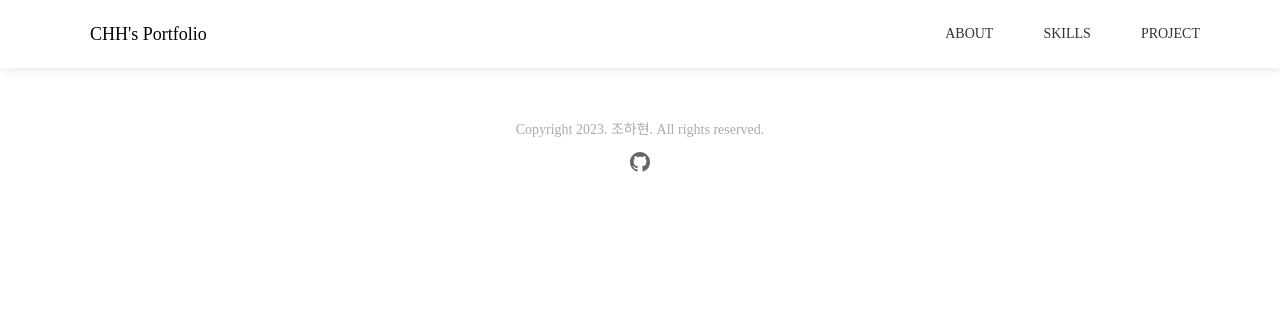
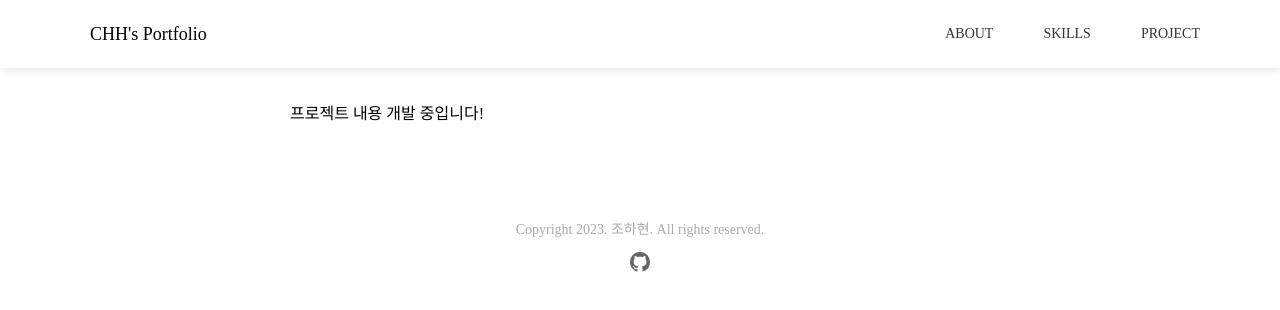
Before and after one commit to hyoni-ch/frontend-portfolio, a React (Create React App) app: page /project/dust in a window 1280 px wide. Shown: the top 310 px of the page. Built offline with nearby package versions, Linux system fonts and the light colour scheme; a web font is replaced by a local one.

Commit message:
프로젝트 내용 개발 중 멘트 수정

```diff
--- a/src/components/projects/Dust.js
+++ b/src/components/projects/Dust.js
@@ -1,9 +1,12 @@
 import React from "react";
+import { Spacer } from "../style/CommonCss";
+import { MainBox } from "../style/MainCss";
 
 export default function Dust() {
   return (
-    <div>
-      <div>프로젝트 세부 내용 개발 중입니다!</div>
-    </div>
+    <MainBox>
+      <Spacer />
+      <div>프로젝트 내용 개발 중입니다!</div>
+    </MainBox>
   );
 }
--- a/src/components/projects/Together.js
+++ b/src/components/projects/Together.js
@@ -1,9 +1,12 @@
 import React from "react";
+import { Spacer } from "../style/CommonCss";
+import { MainBox } from "../style/MainCss";
 
 export default function Together() {
   return (
-    <div>
-      <div>프로젝트 세부 내용 개발 중입니다!</div>
-    </div>
+    <MainBox>
+      <Spacer />
+      <div>프로젝트 내용 개발 중입니다!</div>
+    </MainBox>
   );
 }
```
